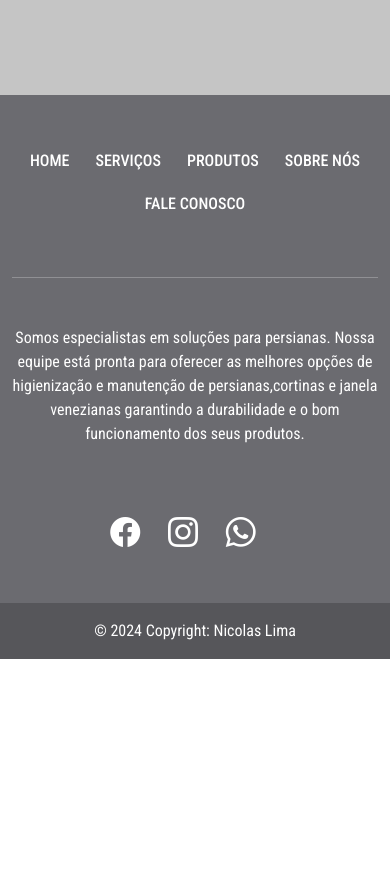
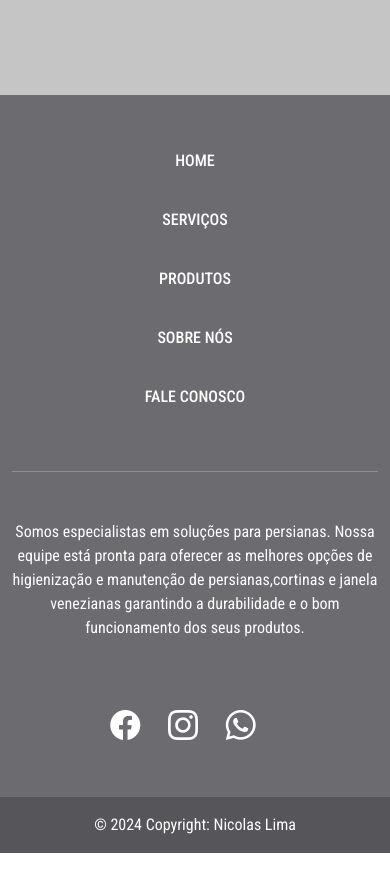
Before and after one commit to nicolaslimacontato/EduFlex, a plain HTML site: page index.html in a window 390 px wide. Shown: the part 3370-4261 px from the top of the page. Before the commit the page ends 4105 px from the top, so only its background shows below. Drawn offline with nearby package versions, Linux system fonts and the light colour scheme.

Commit message:
erro index

```diff
--- a/css/style.css
+++ b/css/style.css
@@ -524,6 +524,15 @@ span {
     color: transparent;
 }
 
+.footer-links {
+    display: flex;
+    flex-wrap: wrap;
+    justify-content: space-around;
+}
+
+.footer-links .p-2 {
+    margin: 0 10px; /* Ajuste o espaçamento conforme necessário */
+}
 
 @media (max-width: 768px) {
 
@@ -532,4 +541,17 @@ span {
     }
 }
 
+@media (max-width: 557px) {
+
+    .footer-links {
+        display: flex;
+        flex-direction: column;
+        flex-wrap: wrap;
+        justify-content: center;
+        gap: 1em;
+    }
+}
+
+
+
 /* #endregion */
```
